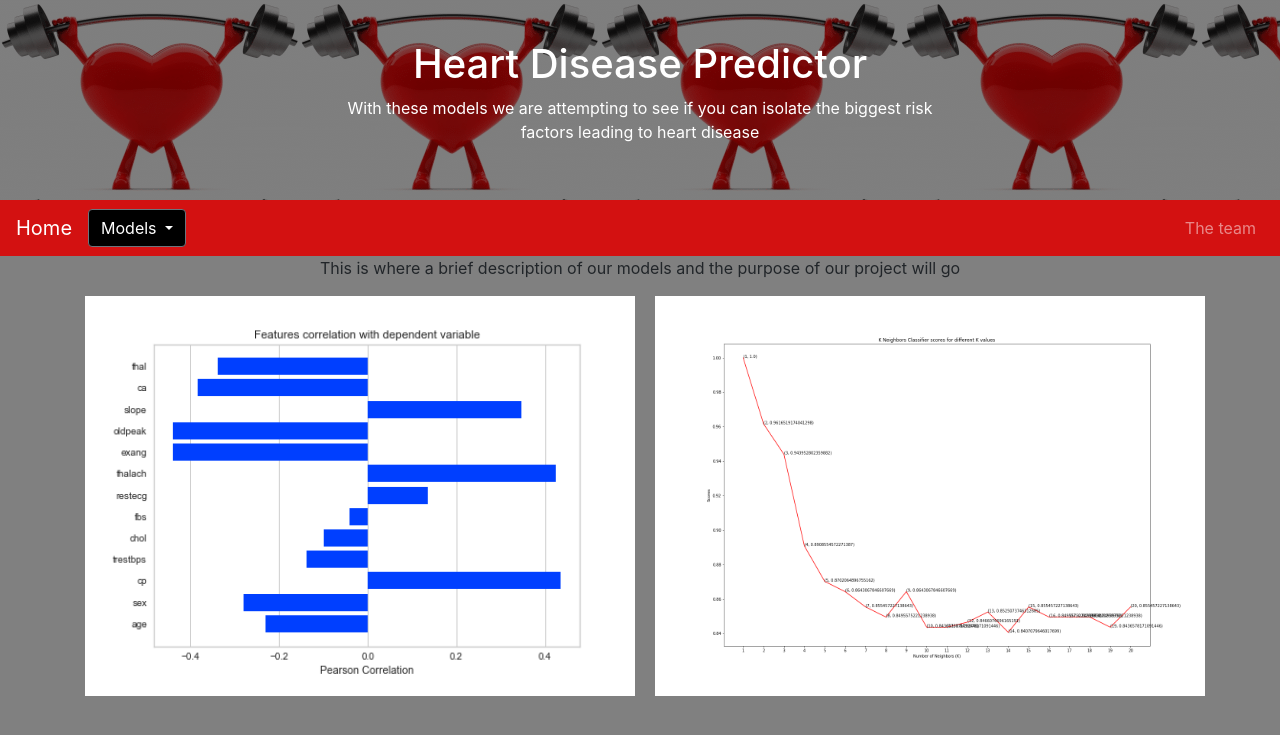
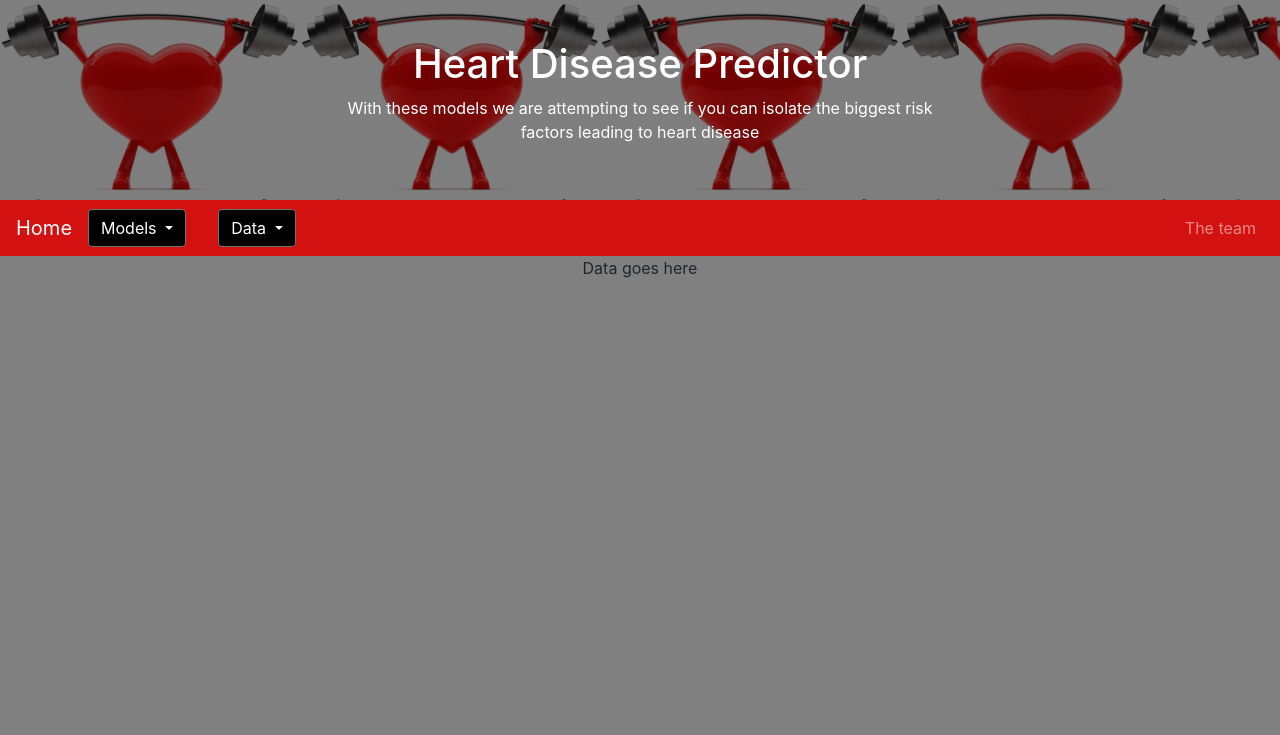
Before and after one commit to lagane-78/heartdiseasepredictor, a Flask app: template templates/data.html in a window 1280 px wide. Shown: the top 735 px of the page. Run offline with Flask 2, Linux system fonts and the light colour scheme; the template is opened without the code that fills it, so the values that code supplies are empty; some libraries are stand-ins or nearby versions.

Commit message:
added data page

```diff
--- a/app.py
+++ b/app.py
@@ -2,7 +2,7 @@ from flask import Flask, render_template
 
 app = Flask(__name__)
 
-@app.route('/')
+@app.route('/home')
 def index():
     return render_template('index.html')
 
@@ -18,5 +18,9 @@ def model2():
 def team():
     return render_template('team.html')
 
+@app.route('/data')
+def data():
+    return render_template('data.html')
+
 if __name__ == '__main__':
     app.run(debug = True)
--- a/templates/data.html
+++ b/templates/data.html
@@ -32,11 +32,24 @@
         </div>
         <div class="collapse navbar-collapse" id="navbarNavAltMarkup">
           <div class="navbar-nav">
-
-            <!-- <a class="nav-item nav-link active" href="index.html">Maps<span class="sr-only">(current)</span></a> -->
             <a class="nav-item nav-link" href=""></a>
             <a class="nav-item nav-link" href=""></a>
             </div>
+            <div class="dropdown">
+              <button class="btn btn-secondary dropdown-toggle" type="button" id="dropdownMenuButton" data-toggle="dropdown" aria-haspopup="true" aria-expanded="false" style="background-color: black;">
+                Data
+              </button>
+              <div class="dropdown-menu" aria-labelledby="dropdownMenuButton">
+                <a class="dropdown-item" href="data">Data</a>
+                <a class="dropdown-item" href=""></a>
+                <a class="dropdown-item" href=""></a>
+                <a class="dropdown-item" href=""></a>
+              </div>
+            </div>
+            <div class="collapse navbar-collapse" id="navbarNavAltMarkup">
+              <div class="navbar-nav">
+                </div>
+
         </ul>
         <ul class="nav navbar-nav ml-auto">
             <li class="nav-item">
@@ -50,15 +63,14 @@
 <body>
 
  <footer class="container-fluid text-center">
-  <p>This is where a brief description of our models and the purpose of our project will go</p>
+  <p>Data goes here</p>
 </footer>
 <div class="container">
     <div class="row">
 
     </div>
     <div class="row">
-        <div class="col-lg-6 col-lg-6"><img src="static/images/featurecorrelation.png"></div>
-        <div class="col-lg-6 col-lg-6"><img src="static/images/KNNclassiferscore.png"></div>
+
       </div>
   </div>
 
```
Also changed, not shown: templates/index.html (+16 -4 lines), templates/model1.html (+15 -1 lines), templates/model2.html (+15 -1 lines), templates/team.html (+15 -6 lines).
